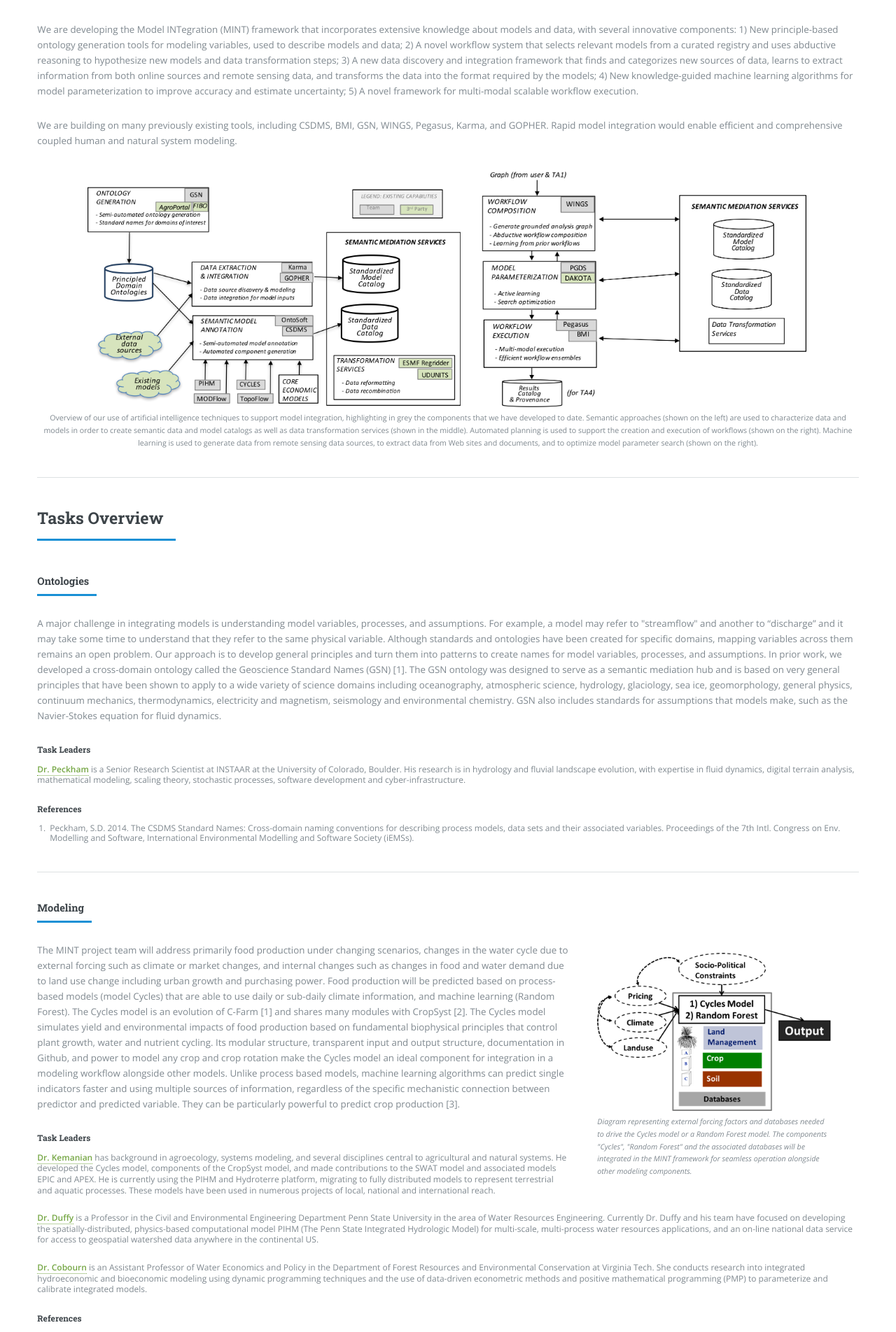
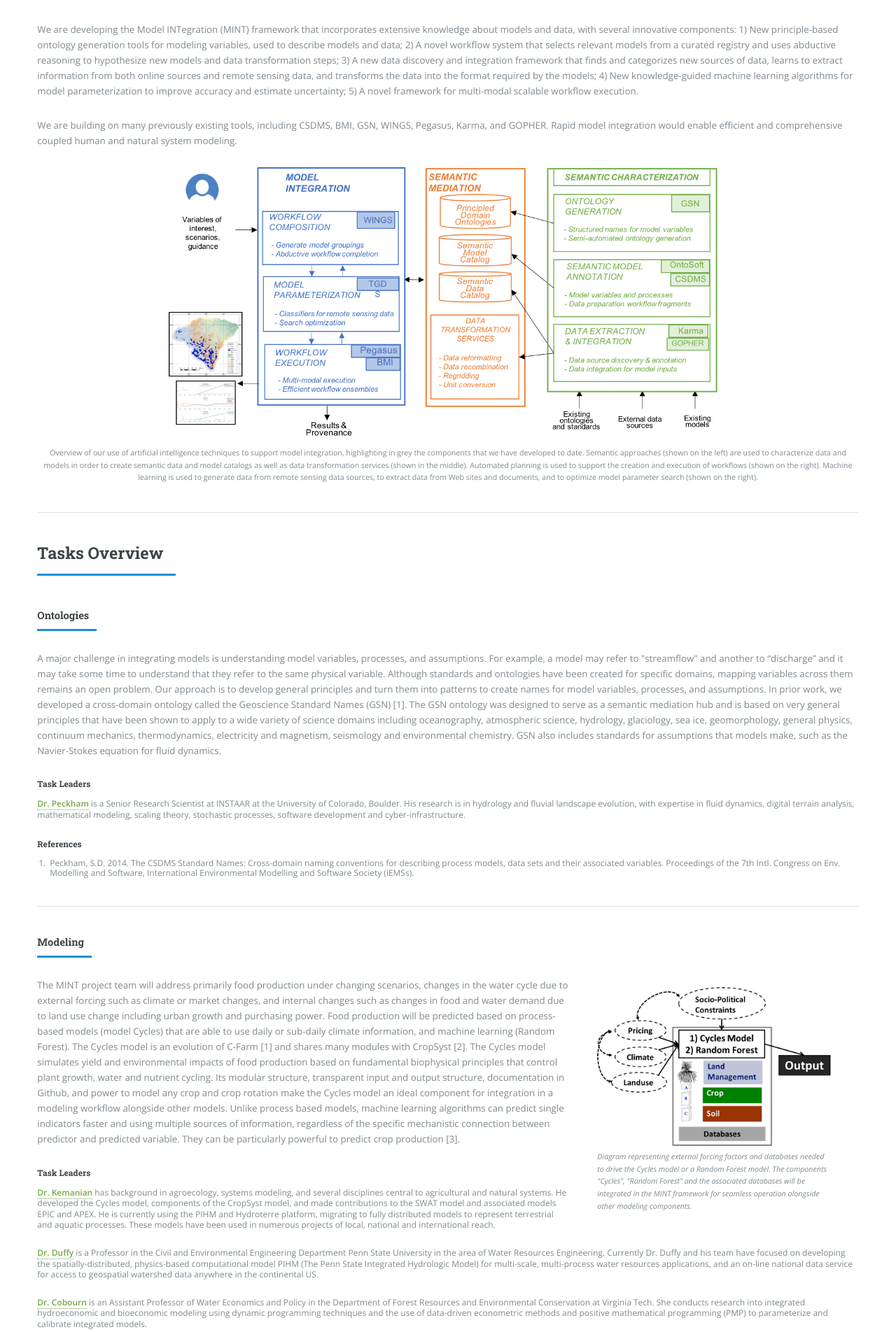
Before and after one commit to KnowledgeCaptureAndDiscovery/MINT, a Jekyll site: the page built from overview.md, in a window 1280 px wide. Shown: the part 331-2235 px from the top of the page at 70% size. Built offline with Jekyll 4.4.1, drawn with Linux system fonts in a browser that asks for light colours.

Commit message:
new architecture image

```diff
--- a/overview.md
+++ b/overview.md
@@ -30,8 +30,7 @@ title: Overview
             coupled human and natural system modeling.
         </p>
         <div style="text-align: center">
-            <img src="assets/images/overview/arch1.png" style="width: 40em"/>
-            <img src="assets/images/overview/arch2.png" style="width: 35em; margin-left: 2em"/>
+            <img src="assets/images/overview/architecture.png" style="width: 60em"/>
             <figcaption style="font-size: 0.8em">
                 Overview of our use of artificial intelligence techniques to support model integration,
                 highlighting in grey the components that we have developed to date. Semantic approaches
```
Also changed, not shown: assets/images/overview/architecture.png (added).
